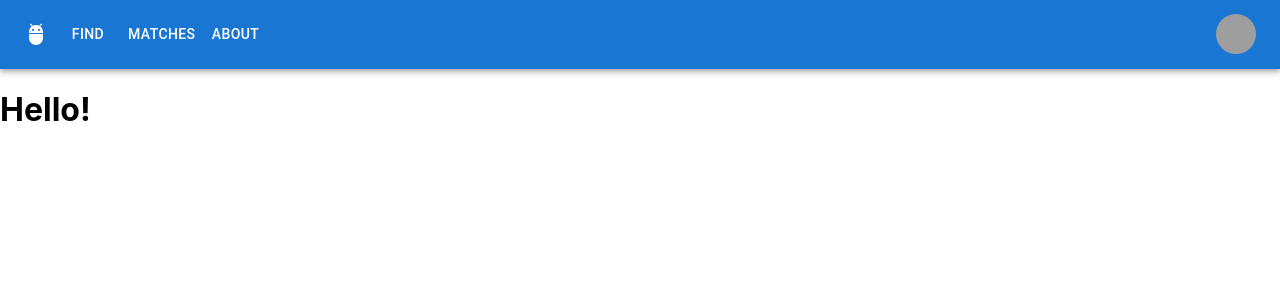
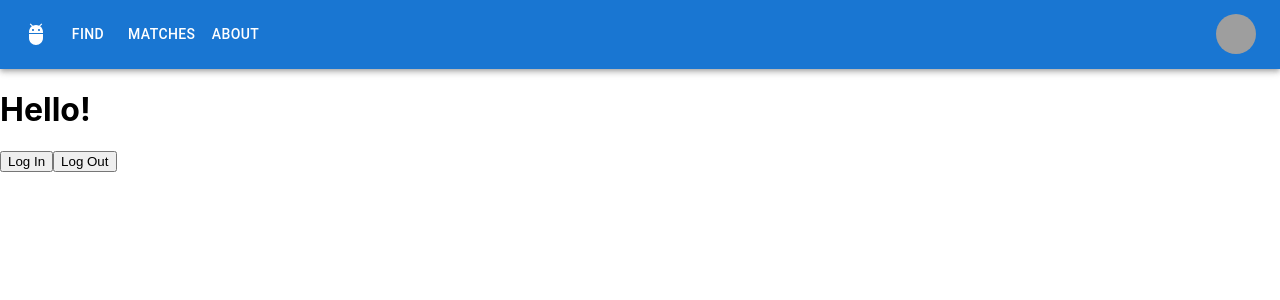
Before and after one commit to tthoraldson/PetMatch, a React (Create React App) app in the folder src/frontend/: page / in a window 1280 px wide. Shown: the top 300 px of the page. Built offline with nearby package versions, Linux system fonts and the light colour scheme; grey boxes are pictures that could not be loaded.

Commit message:
current state

```diff
--- a/src/frontend/src/App.js
+++ b/src/frontend/src/App.js
@@ -9,6 +9,7 @@ import {
 } from "react-router-dom";
 import { useAuth0 } from '@auth0/auth0-react';
 import Matches from 'views/matches';
+import Preferences from 'views/preferences';
 
 
 
@@ -36,6 +37,11 @@ const App = () => {
             path: 'matches',
             element: <Matches />,
             errorElement: <ErrorPage />,
+        },
+        {
+            path: 'preferences',
+            element: <Preferences />,
+            errorElement: <ErrorPage />,
         }
       ]);
 
--- /dev/null
+++ b/src/frontend/src/utils/login.js
@@ -0,0 +1,14 @@
+import React from "react";
+import { useAuth0 } from "@auth0/auth0-react";
+
+const LoginButton = () => {
+  const { loginWithRedirect } = useAuth0();
+
+  return <button onClick={() => loginWithRedirect({
+    authorizationParams: {
+        redirect_uri: 'http://localhost:3000/matches'
+      }
+  })}>Log In</button>;
+};
+
+export default LoginButton;
--- /dev/null
+++ b/src/frontend/src/utils/logout.js
@@ -0,0 +1,14 @@
+import React from "react";
+import { useAuth0 } from "@auth0/auth0-react";
+
+const LogoutButton = () => {
+  const { logout } = useAuth0();
+
+  return (
+    <button onClick={() => logout({ logoutParams: { returnTo: window.location.origin } })}>
+      Log Out
+    </button>
+  );
+};
+
+export default LogoutButton;
--- a/src/frontend/src/views/home.js
+++ b/src/frontend/src/views/home.js
@@ -10,7 +10,7 @@ export async function loader() {
 function Home() {
   return (
       <Page>
-          <h1>About</h1>
+          <h1>PetMatch is NEAT!</h1>
       </Page>
   )
 }
--- a/src/frontend/src/views/landing.js
+++ b/src/frontend/src/views/landing.js
@@ -1,4 +1,6 @@
 import React from 'react';
+import LoginButton from 'utils/login';
+import LogoutButton from 'utils/logout';
 import Page from '../components/page';
 
 export async function loader() {
@@ -10,6 +12,8 @@ function Landing() {
     return (
         <Page title='PetMatch'>
             <h1>Hello!</h1>
+            <LoginButton/>
+            <LogoutButton/>
         </Page>
     )
 }
--- /dev/null
+++ b/src/frontend/src/views/preferences.js
@@ -0,0 +1,25 @@
+import { useAuth0, withAuthenticationRequired } from '@auth0/auth0-react';
+import Loading from 'components/loading';
+import React from 'react';
+import Page from '../components/page';
+
+export async function loader() {
+    // TODO: Add api call here~
+    return 'Hello World';
+  }
+
+export const Preferences = () => {
+    const { user } = useAuth0();
+    console.warn(user);
+
+    return (
+        <Page title='Preferences | Petmatch'>
+            <h1>Preferences</h1>
+        </Page>
+    )
+}
+
+
+export default withAuthenticationRequired(Preferences, {
+    onRedirecting: () => <Loading />,
+  });
```
